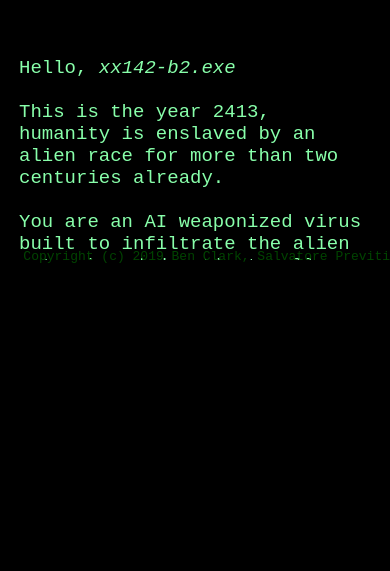
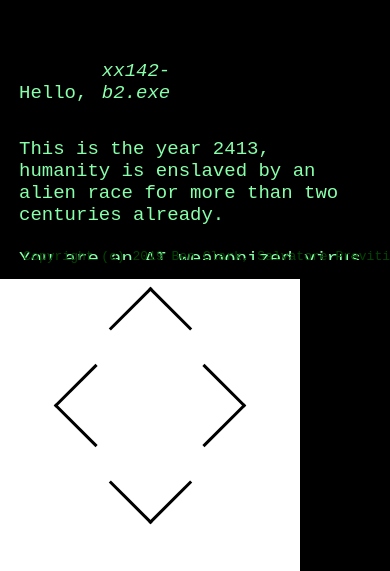
Before and after one commit to bencoder/js13k-2019, a website: page src/index.html in a window 390 px wide. Shown: the part 273-844 px from the top of the page. Drawn offline with Linux system fonts and the light colour scheme.

Commit message:
add on screen controls for mobile

```diff
--- /dev/null
+++ b/src/controls.js
@@ -0,0 +1,35 @@
+//Move Up
+function startUp() {
+  game.buttonDown('up');
+}
+
+function stopUp() {
+  game.buttonUp('up');
+}
+
+//Move Left
+function startLeft() {
+  game.buttonDown('left');
+}
+
+function stopLeft() {
+  game.buttonUp('left');
+}
+
+//Move Right
+function startRight() {
+  game.buttonDown('right');
+}
+
+function stopRight() {
+  game.buttonUp('right');
+}
+
+//Move Down
+function startDown() {
+  game.buttonDown('down');
+}
+
+function stopDown() {
+  game.buttonUp('down');
+}
--- a/src/index.html
+++ b/src/index.html
@@ -1,4 +1,5 @@
 <html>
+
 <head>
   <link rel="stylesheet" type="text/css" href="styles.css" />
   <title>xx142-b2.exe</title>
@@ -46,7 +47,20 @@ You freed humanity from slavery.
 How about a nice game of chess? <b id="B">&nbsp;</b>
     </pre>
     <canvas id="c"></canvas>
+    <div class="controls">
+      <div class="controlElementContainer" style="margin-top:20px;">
+        <i onmousedown="startUp()" onmouseup="stopUp()" class="arrow up"></i>
+      </div><br />
+      <div class="controlElementContainer">
+        <i onmousedown="startLeft()" onmouseup="stopLeft()" class="arrow left"></i>
+        <i onmousedown="startRight()" onmouseup="stopRight()" class="arrow right"></i>
+      </div><br />
+      <div class="controlElementContainer">
+        <i onmousedown="startDown()" onmouseup="stopDown()" class="arrow down"></i>
+      </div>
+    </div>
   </main>
+
   <script src="math.js"></script>
   <script src="settings.js"></script>
   <script src="jsfxr.min.js"></script>
@@ -62,6 +76,8 @@ How about a nice game of chess? <b id="B">&nbsp;</b>
   <script src="ghost.js"></script>
   <script src="level.js"></script>
   <script src="game.js"></script>
+  <script src="controls.js"></script>
   <script src="main.js"></script>
 </body>
+
 </html>
--- a/src/styles.css
+++ b/src/styles.css
@@ -35,6 +35,51 @@ body {
   width: 100vw;
   height: 66.66vw;
   background: #000;
+}
+
+i {
+  border: solid black;
+  border-width: 0 3px 3px 0;
+  display: inline-block;
+  padding: 3px;
+  width:50px;
+  height:50px;
+}
+
+.right {
+  transform: rotate(-45deg);
+  -webkit-transform: rotate(-45deg);
+  margin-right:-50px;
+}
+
+.left {
+  transform: rotate(135deg);
+  -webkit-transform: rotate(135deg);
+  float:left;
+  margin-left:-50px;
+  margin-right:50px;
+}
+
+.up {
+  transform: rotate(-135deg);
+  -webkit-transform: rotate(-135deg);
+}
+
+.down {
+  transform: rotate(45deg);
+  -webkit-transform: rotate(45deg);
+}
+
+.controls {
+  position: absolute;
+  background-color:white;
+  width:300;
+  height:300;
+}
+
+.controlElementContainer {
+  justify-content: center;
+  display:flex;
 }
 
 @media (min-aspect-ratio: 3/2) {
```
Lines whose indentation alone changed are shown as unchanged.
